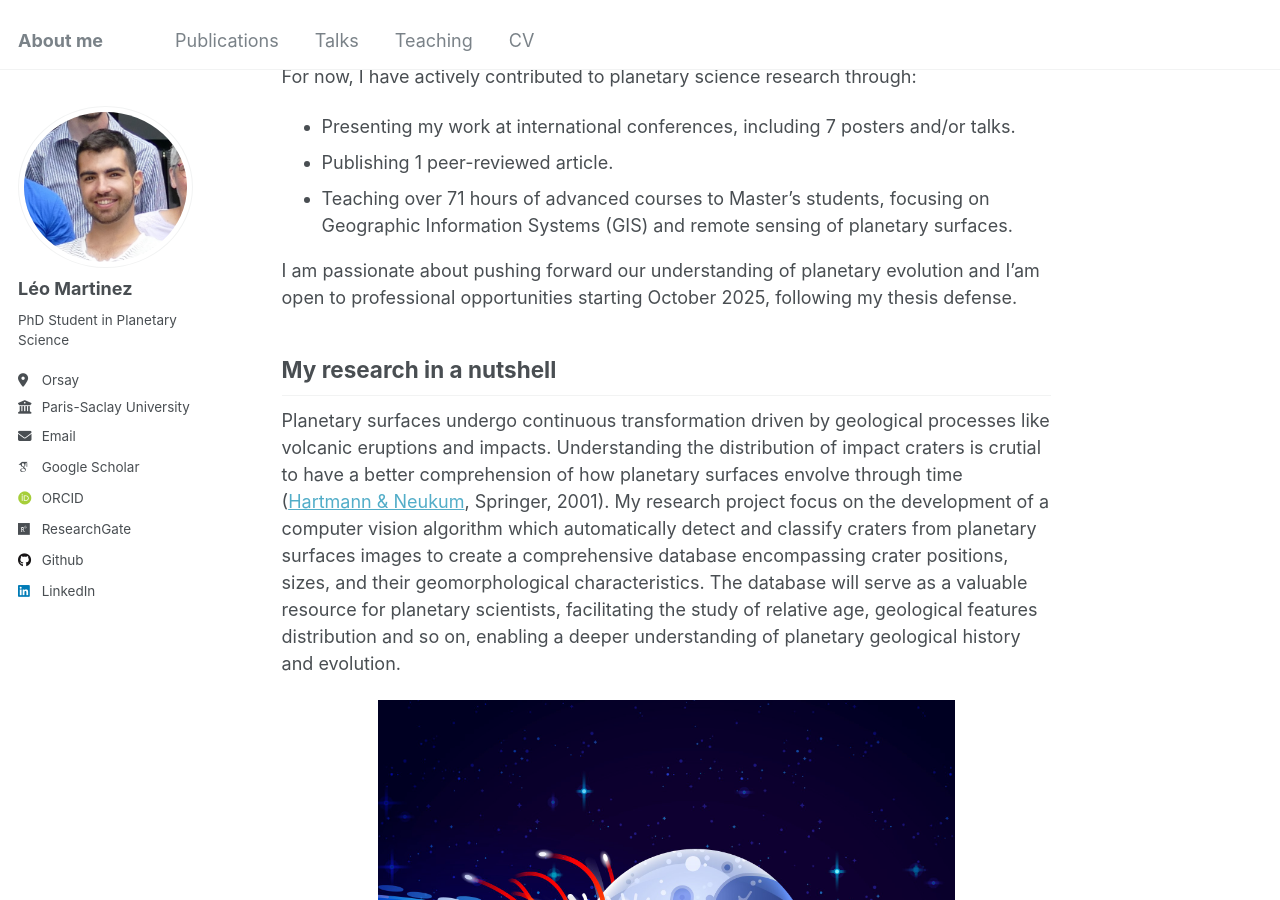
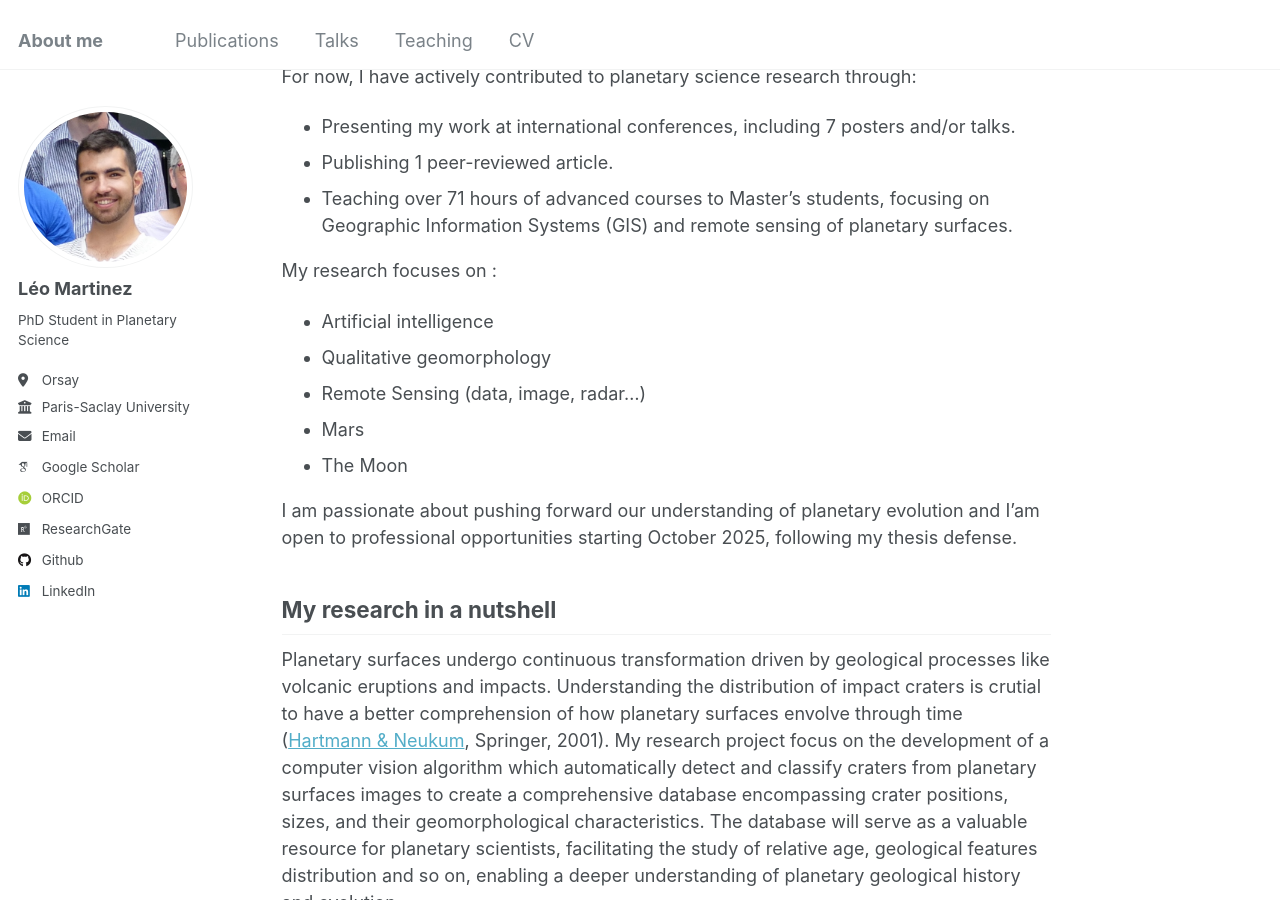
Before and after one commit to leomrtinez/leomrtinez.github.io, a Jekyll site: the page built from _pages/about.md, in a window 1280 px wide and 900 px high, scrolled down 339 px. Built offline with Jekyll 4.4.1, drawn with Linux system fonts in a browser that asks for light colours; some web fonts are replaced.

Commit message:
Update about.md

```diff
--- a/_pages/about.md
+++ b/_pages/about.md
@@ -15,6 +15,15 @@ For now, I have actively contributed to planetary science research through:
 - Presenting my work at international conferences, including 7 posters and/or talks.
 - Publishing 1 peer-reviewed article.
 - Teaching over 71 hours of advanced courses to Master's students, focusing on Geographic Information Systems (GIS) and remote sensing of planetary surfaces.
+
+My research focuses on :
+
+- Artificial intelligence
+- Qualitative geomorphology
+- Remote Sensing (data, image, radar…)
+- Mars
+- The Moon
+
 
 I am passionate about pushing forward our understanding of planetary evolution and I'am open to professional opportunities starting October 2025, following my thesis defense.
 
```
